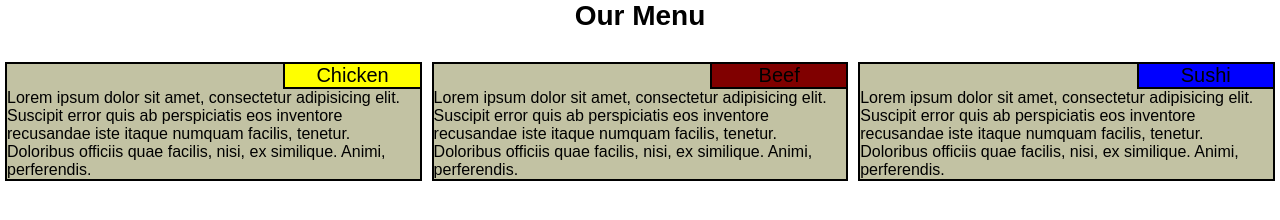
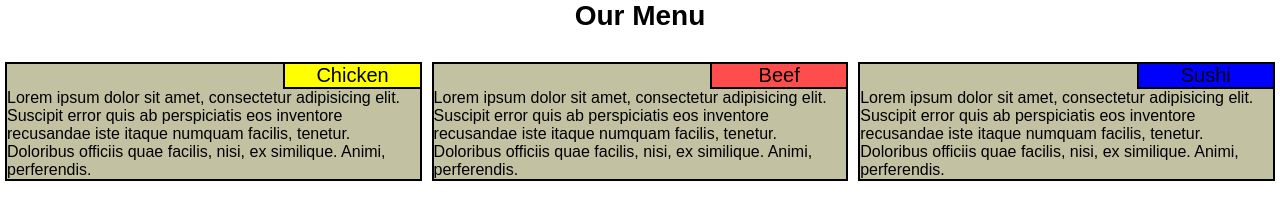
Before and after one commit to ppelis/html-module2-ppelis, a plain HTML site: page site/index.html in a window 1280 px wide. Drawn offline with Linux system fonts and the light colour scheme.

Commit message:
needed to reflect color change

```diff
--- a/site/css/stylesheet.css
+++ b/site/css/stylesheet.css
@@ -61,10 +61,10 @@
 }
 
 #p2 {
-  background-color: maroon;
+  background-color: #ff4d4d;
   border-bottom-color: solid black;
   border-left-color: solid black;
-  font-feature-settings:
+
 }
 
 #p3 {
```
